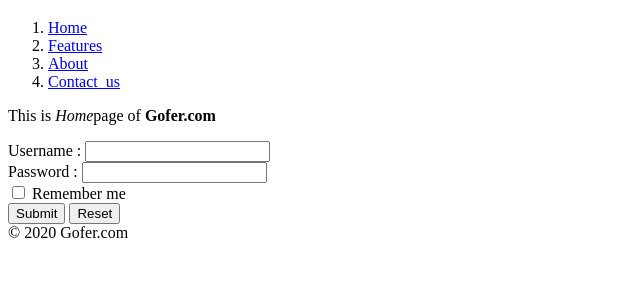
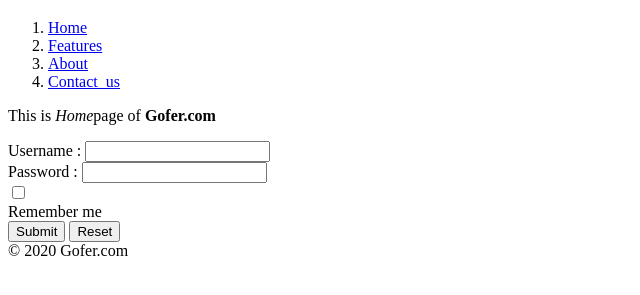
Before and after one commit to merakesh048/WebDev-Gofer, a plain HTML site: page about.html in a window 1280 px wide. Shown: the part 293-588 px from the top of the page, without its empty margins (0-640 px from the left). Drawn offline with Linux system fonts and the light colour scheme.

Commit message:
Update about.html

```diff
--- a/about.html
+++ b/about.html
@@ -26,7 +26,7 @@
 <input type="text" name="username" id="username"><br>
 <label for="password">Password : </label>
 <input type="password" name="password" id="password"><br>
-<input type="checkbox" name="remember" id="remember">
+<input type="checkbox" name="remember" id="remember"><br>
 <label for="remember">Remember me</label><br>
 
 <input type="submit" name="loginbtn">
```
